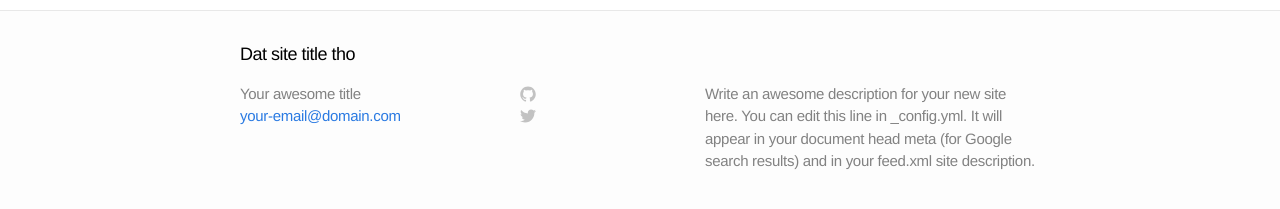
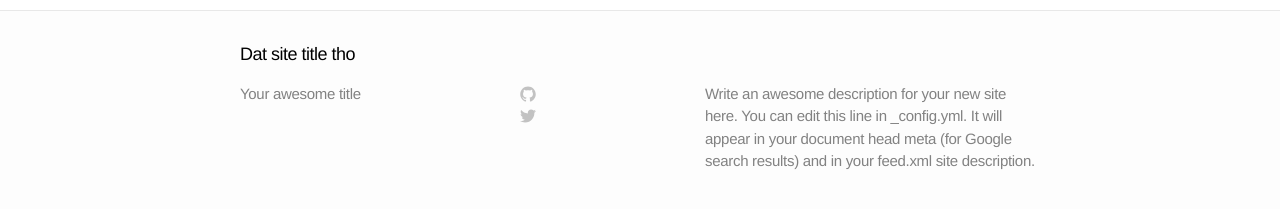
Before and after one commit to syugyo/jibun-sagashi, a Jekyll site: the page built from index.html, in a window 1280 px wide. Shown: the part 265-474 px from the top of the page. Built offline with Jekyll 4.4.1, drawn with Linux system fonts in a browser that asks for light colours; part of the change alters nothing that is shown.

Commit message:
edit _config.yml

```diff
--- a/_config.yml
+++ b/_config.yml
@@ -1,7 +1,7 @@
 # Site settings
 name: Dat site title tho
 title: Your awesome title
-email: your-email@domain.com
+# email: your-email@domain.com
 description: "Write an awesome description for your new site here. You can edit this line in _config.yml. It will appear in your document head meta (for Google search results) and in your feed.xml site description."
 baseurl: "/jibun-sagashi"
 url: "http://syugyo.github.io"
@@ -9,5 +9,3 @@ url: "http://syugyo.github.io"
 # Build settings
 markdown: kramdown
 permalinks: pretty
-auto: true
-server: true
```
